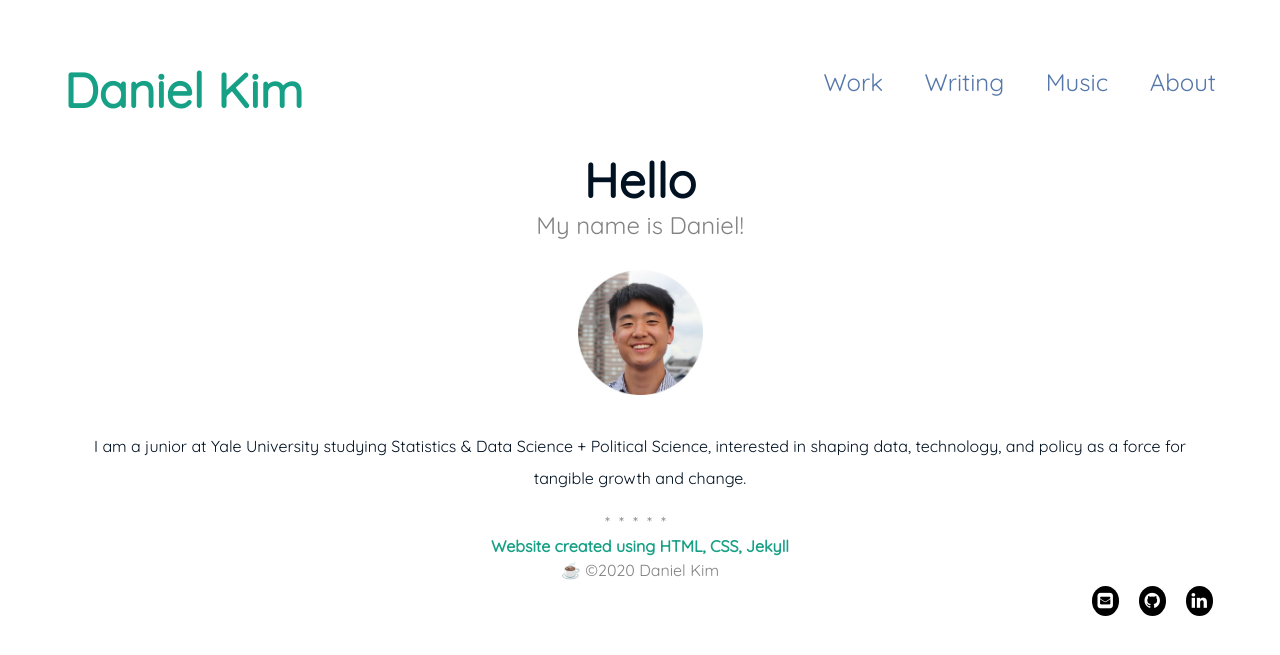
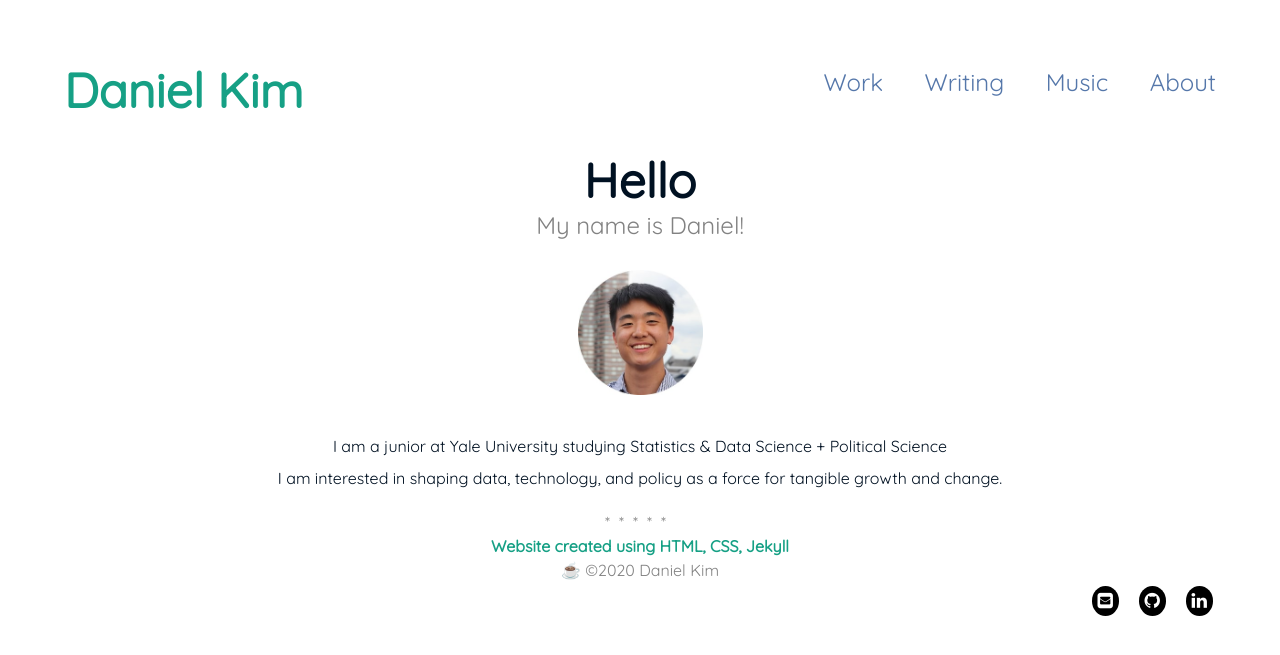
Before and after one commit to danielk56/danielk56.github.io, a Jekyll site: the page built from index.md, in a window 1280 px wide. Shown: the top 655 px of the page. Built offline with Jekyll 4.4.1, drawn with Linux system fonts in a browser that asks for light colours.

```diff
--- a/index.md
+++ b/index.md
@@ -9,5 +9,5 @@ sitemap:
 <img src="{{ '/assets/img/pudhina.jpg' | prepend: site.baseurl }}" id="about-img">
 
 <div id="describe-text">
-	<p>I am a junior at Yale University studying Statistics & Data Science + Political Science, interested in shaping data, technology, and policy as a force for tangible growth and change.</p>
+	<p>I am a junior at Yale University studying Statistics & Data Science + Political Science <br> I am interested in shaping data, technology, and policy as a force for tangible growth and change.</p>
 </div>
```
